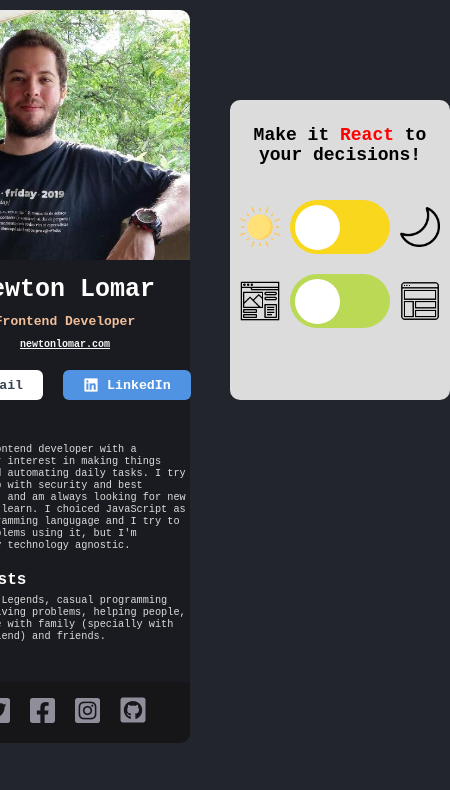
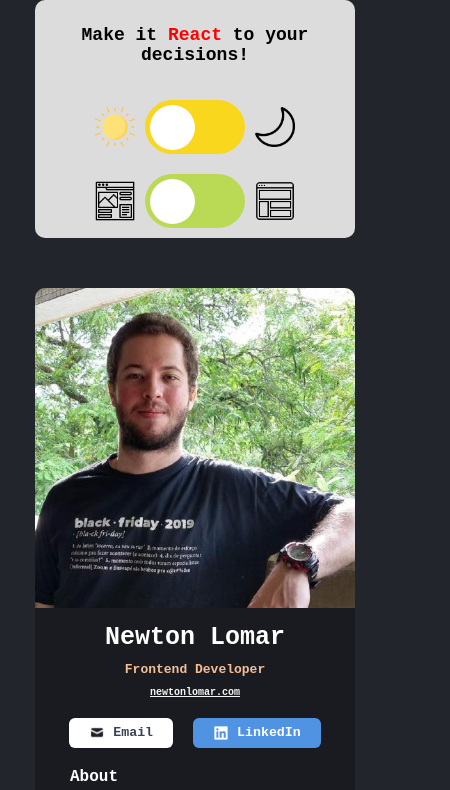
Before and after one commit to newlomar/digital-business-card, a React (Vite) app: page / in a window 390 px wide. Shown: the top 790 px of the page, 450 px wide, since content can reach past the window. Built offline with nearby package versions, Linux system fonts and the light colour scheme; a web font is replaced by a local one.

Commit message:
adding some responsive styles

```diff
--- a/src/App.css
+++ b/src/App.css
@@ -148,7 +148,7 @@
 .typeCardButtonsSection {
   text-align: center;
   background: #dcdcdc;
-  max-width: 380px;
+  max-width: 320px;
   max-height: 300px;
   display: flex;
   flex-direction: column;
@@ -229,3 +229,17 @@ input:checked + label:after {
 label:active:after {
   width: 65px;
 }
+
+/* Media Querys */
+
+@media (max-width: 700px) {
+  .app {
+    flex-direction: column;
+    align-items: center;
+  }
+
+  .typeCardButtonsSection {
+    margin-top: 0;
+    order: -1;
+  }
+}
```
